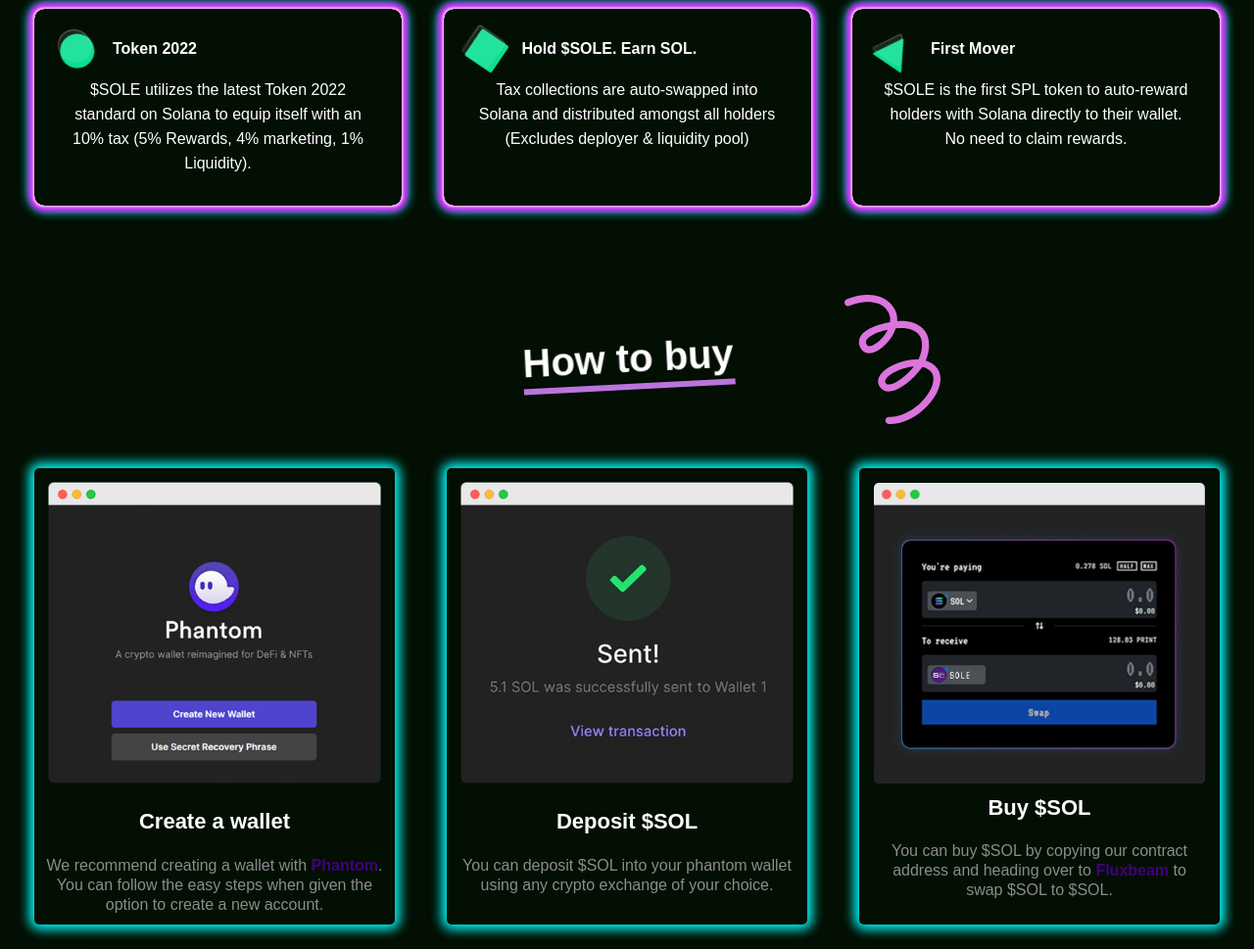
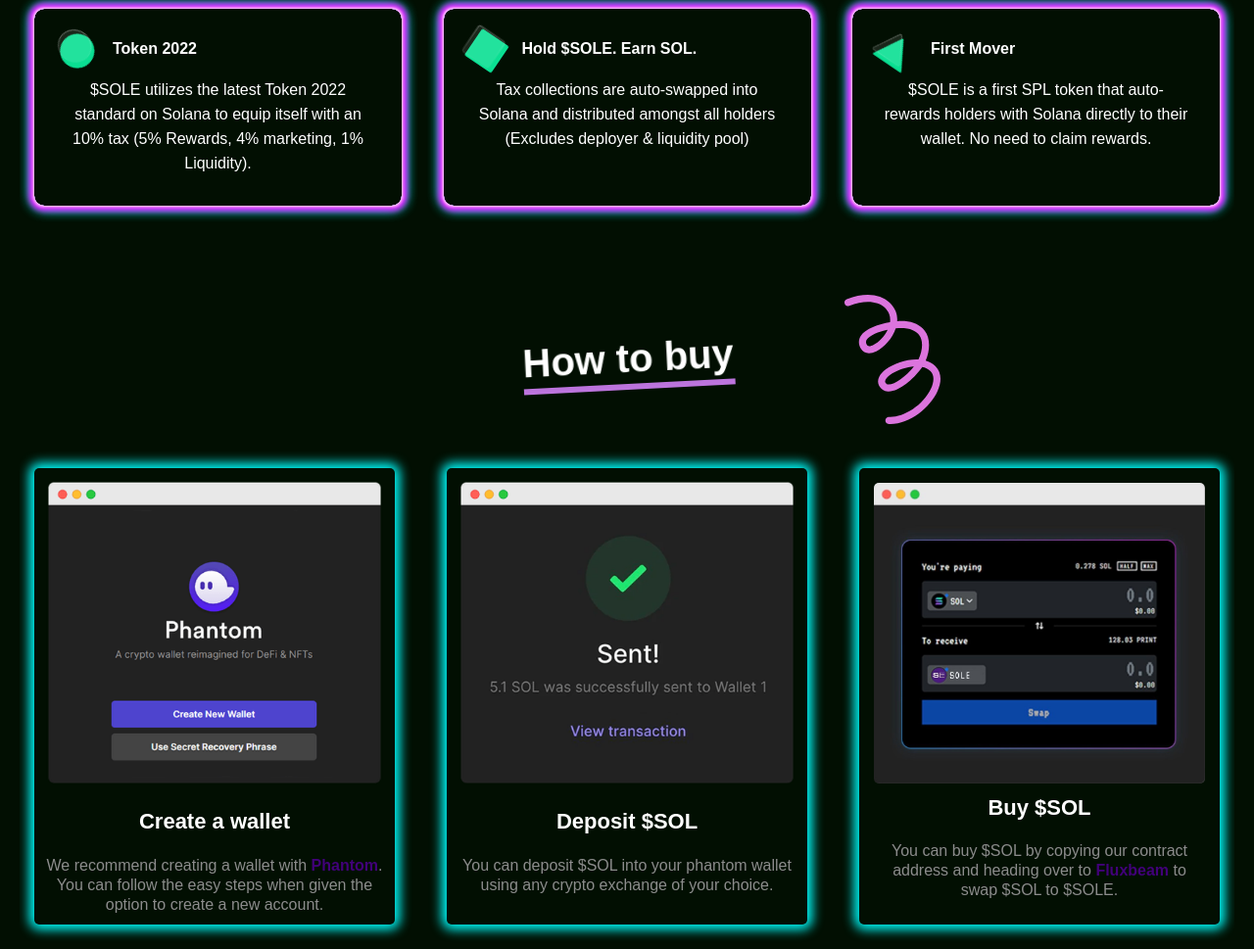
Before and after one commit to weedras/solearna, a plain HTML site: page index.html in a window 1280 px wide. Shown: the part 847-1816 px from the top of the page at 98% size. Drawn offline with nearby package versions, Linux system fonts and the light colour scheme; a script that the page names is missing; a web font is replaced by a local one.

Commit message:
spelling corrections

```diff
--- a/index.html
+++ b/index.html
@@ -846,7 +846,7 @@
                     <h4 class="heading">First Mover</h4>
                   </div>
                   <p class="dedscription-text">
-                    $SOLE is the first SPL token to auto-reward holders with
+                    $SOLE is a first SPL token that auto-rewards holders with
                     Solana directly to their wallet. No need to claim rewards.
                   </p>
                 </div>
@@ -929,7 +929,7 @@
                     <a href="https://fluxbeam.xyz" target="_blank"
                       ><span class="text-span-4">Fluxbeam</span></a
                     >
-                    to swap $SOL to $SOL.
+                    to swap $SOL to $SOLE.
                   </p>
                 </div>
               </div>
```
